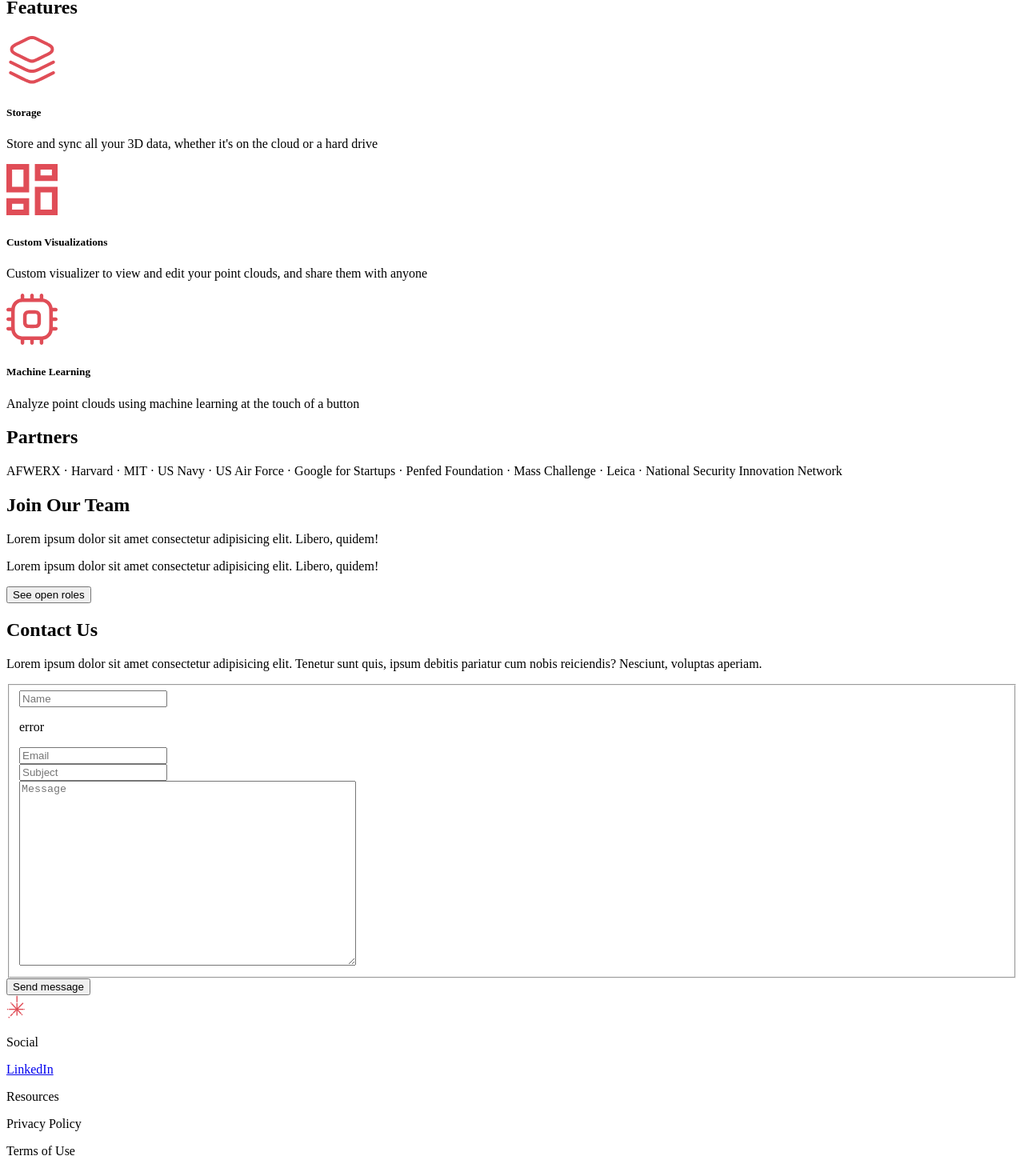
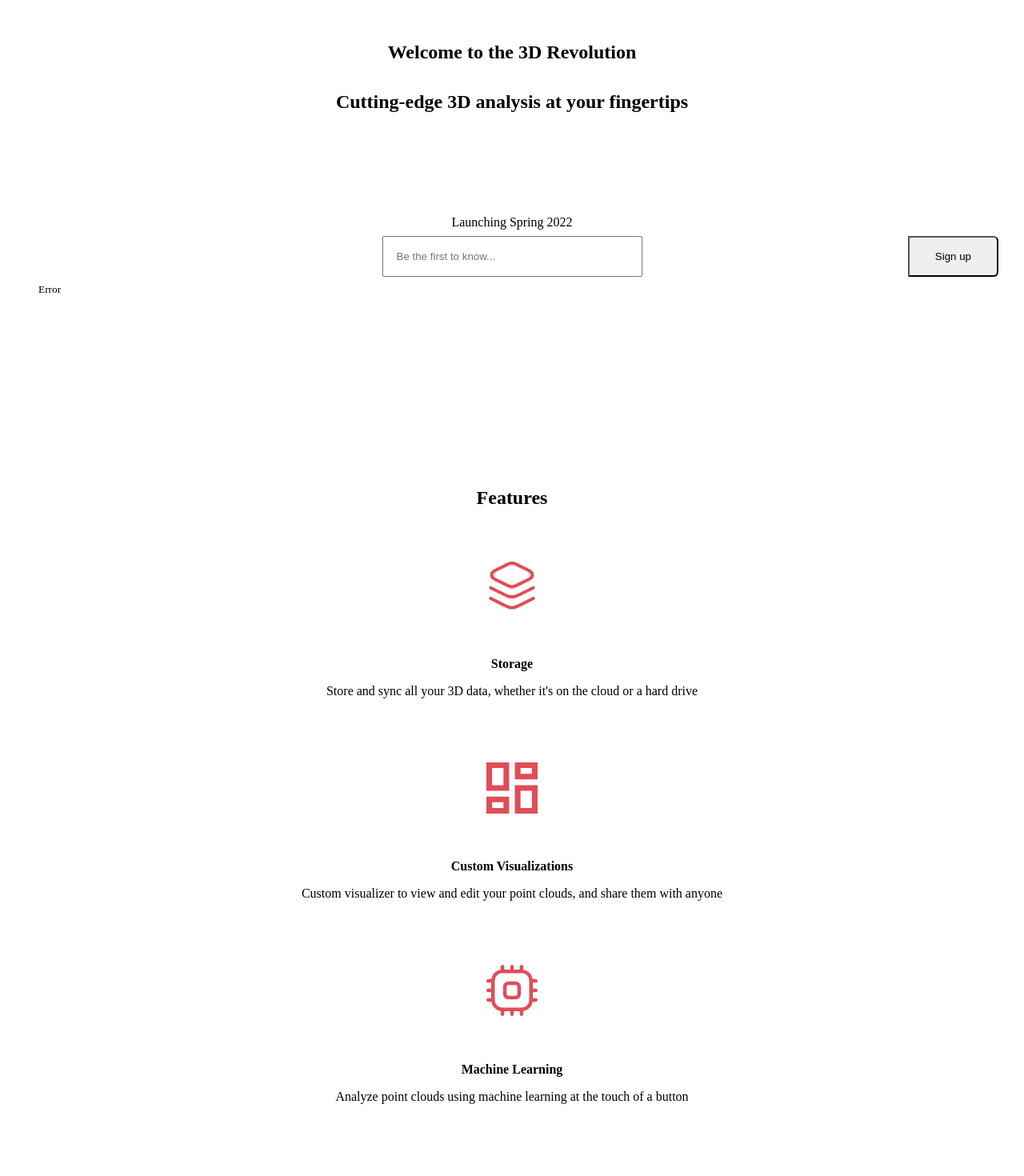
Before and after one commit to jljakin2/cd_viewer, a Next.js app in the folder landing-page/: page / in a window 1280 px wide. Shown: the part 219-1689 px from the top of the page at 80% size. Built offline with nearby package versions, Linux system fonts and the light colour scheme.

Commit message:
mobile base styles for all components

```diff
--- a/landing-page/components/ContactForm.js
+++ b/landing-page/components/ContactForm.js
@@ -1,8 +1,33 @@
 import styled from "styled-components";
+
+const FormStyles = styled.form`
+  background: var(--grey700);
+  border-radius: 0.375rem;
+
+  padding: 2rem 1.5rem;
+
+  & .form-control:not(:last-child) {
+    margin-bottom: 2rem;
+  }
+
+  .form-control {
+    position: relative;
+  }
+
+  small {
+    position: absolute;
+    bottom: -1.25rem;
+    left: 1rem;
+  }
+
+  fieldset {
+    margin-bottom: 3rem;
+  }
+`;
 
 export default function ContactForm() {
   return (
-    <form>
+    <FormStyles>
       <fieldset>
         <div className="form-control">
           <input
@@ -13,7 +38,7 @@ export default function ContactForm() {
             //   onChange={handleChange}
           />
           {/* {errors.name && <Error>{errors.name}</Error>} */}
-          <p className="body--small">error</p>
+          <small className="body--small error">error</small>
         </div>
         <div className="form-control">
           <input
@@ -38,7 +63,7 @@ export default function ContactForm() {
         <div className="form-control">
           <textarea
             placeholder="Message"
-            rows="15"
+            rows="10"
             cols="50"
             name="message"
             // value={values.message}
@@ -54,6 +79,6 @@ export default function ContactForm() {
         )} */}
         Send message
       </button>
-    </form>
+    </FormStyles>
   );
 }
--- a/landing-page/components/FeatureCard.js
+++ b/landing-page/components/FeatureCard.js
@@ -4,15 +4,30 @@ import StorageIcon from "./Icons/StorageIcon";
 import VisualizationIcon from "./Icons/VisualizationIcon";
 import MachineLearningIcon from "./Icons/MachineLearningIcon";
 
+const CardStyles = styled.div`
+  width: 70%;
+
+  svg {
+    margin-bottom: 2rem;
+  }
+
+  h4 {
+    margin-bottom: 1rem;
+  }
+
+  p {
+    color: var(--grey400);
+  }
+`;
 export default function FeatureCard({ title, description, icon }) {
   return (
-    <div>
+    <CardStyles>
       {icon === 1 && <StorageIcon />}
       {icon === 2 && <VisualizationIcon />}
       {icon === 3 && <MachineLearningIcon />}
-      <h5>{title}</h5>
+      <h4>{title}</h4>
       <p className="body--regular">{description}</p>
-    </div>
+    </CardStyles>
   );
 }
 
--- a/landing-page/components/HeroProductPreview.js
+++ /dev/null
@@ -1,5 +0,0 @@
-import styled from "styled-components";
-
-export default function HeroProductPreview() {
-  return <div>Product Preview</div>;
-}
--- a/landing-page/components/Icons/FullLogo.js
+++ b/landing-page/components/Icons/FullLogo.js
@@ -3,8 +3,8 @@ import styled from "styled-components";
 export default function FullLogo() {
   return (
     <svg
-      width="135"
-      height="30"
+      width="185"
+      height="40"
       viewBox="0 0 135 30"
       fill="none"
       xmlns="http://www.w3.org/2000/svg">
--- a/landing-page/pages/index.js
+++ b/landing-page/pages/index.js
@@ -1,12 +1,202 @@
 import Head from "next/head";
 import Link from "next/link";
+import styled from "styled-components";
 
 import ContactForm from "../components/ContactForm";
 import FeatureCard from "../components/FeatureCard";
-import HeroProductPreview from "../components/HeroProductPreview";
 import FullLogo from "../components/Icons/FullLogo";
 
 import { features } from "../lib/config";
+
+const MainStyles = styled.main`
+  padding: 0 1.5rem 4rem 1.5rem;
+
+  & section:not(:last-child, :first-child) {
+    margin-bottom: 10rem;
+  }
+
+  .section-title {
+    text-align: center;
+
+    position: relative;
+
+    margin-bottom: 4rem;
+  }
+
+  .section-title::after {
+    content: "";
+    background: var(--primary);
+
+    position: absolute;
+    bottom: -0.5rem;
+    left: 50%;
+    transform: translateX(-50%);
+
+    width: 4rem;
+    height: 0.25rem;
+  }
+`;
+
+const HeroStyles = styled.section`
+  text-align: center;
+
+  display: flex;
+  flex-direction: column;
+  /* align-items: center; */
+  justify-content: center;
+
+  width: 100%;
+  height: 100vh;
+
+  h1 {
+    margin-bottom: 1rem;
+  }
+
+  h2 {
+    color: var(--grey200);
+
+    margin-bottom: 7rem;
+  }
+
+  p {
+    margin-bottom: 0.5rem;
+  }
+
+  form {
+    position: relative;
+  }
+
+  input {
+    padding: 1rem 8rem 1rem 1rem;
+  }
+
+  #signup-btn {
+    border-radius: 0 0.375rem 0.375rem 0;
+
+    position: absolute;
+    top: 0;
+    right: 0;
+
+    padding: 1rem 2rem;
+  }
+
+  small {
+    position: absolute;
+    bottom: -1.5rem;
+    left: 1rem;
+  }
+`;
+
+const FeaturesStyles = styled.section`
+  text-align: center;
+
+  width: 100%;
+
+  & div:not(:last-child) {
+    margin-bottom: 4rem;
+  }
+
+  .card-container {
+    display: flex;
+    flex-direction: column;
+    align-items: center;
+  }
+`;
+
+const PartnerStyles = styled.section`
+  text-align: center;
+
+  p {
+    color: var(--grey300);
+  }
+`;
+
+const ApplyStyles = styled.section`
+  text-align: center;
+
+  & *:not(:last-child) {
+    margin-bottom: 2rem;
+  }
+
+  p {
+    color: var(--grey300);
+  }
+
+  button {
+    width: 50%;
+  }
+`;
+
+const ContactStyles = styled.section`
+  .body--regular {
+    text-align: center;
+  }
+
+  button {
+    width: 100%;
+  }
+
+  p {
+    color: var(--grey300);
+
+    margin-bottom: 3rem;
+  }
+`;
+
+const FooterStyles = styled.footer`
+  background: var(--grey700);
+  text-align: center;
+
+  display: flex;
+  flex-direction: column;
+  align-items: center;
+
+  padding: 2rem 1.5rem;
+
+  .footer-section:not(:last-child) {
+    margin-bottom: 2rem;
+  }
+
+  svg {
+    margin-bottom: 1.5rem;
+  }
+
+  .body--large {
+    margin-bottom: 0.5rem;
+  }
+
+  .link {
+    text-decoration: none;
+    color: var(--grey300);
+    cursor: pointer;
+
+    position: relative;
+
+    transition: all 0.2s ease-out;
+
+    /* &::after {
+      content: "";
+      background: var(--white);
+
+      position: absolute;
+      bottom: -0.25rem;
+      left: 50%;
+      transform: translateX(-50%);
+      transition: all 0.2s ease-out;
+
+      width: 0%;
+      height: 1px;
+    } */
+
+    &:hover {
+      color: var(--white);
+    }
+
+    /* &:hover &::after {
+      width: 100%;
+    } */
+  }
+`;
 
 export default function Home() {
   const renderedFeatures = features.map(feature => {
@@ -27,10 +217,8 @@ export default function Home() {
         <link rel="icon" href="/favicon.ico" />
       </Head>
 
-      <main>
-        <section>
-          <HeroProductPreview />
-
+      <MainStyles>
+        <HeroStyles id="hero">
           <h1 className="display">
             Welcome to the <span className="highlight-text">3D Revolution</span>
           </h1>
@@ -39,27 +227,28 @@ export default function Home() {
           </h2>
           <p className="body--regular">Launching Spring 2022</p>
           <form>
-            <input type="email" />
-            <button>Sign up</button>
+            <input type="email" placeholder="Be the first to know..." />
+            <button id="signup-btn">Sign up</button>
+            <small className="body--small error">Error</small>
           </form>
-        </section>
+        </HeroStyles>
 
-        <section id="features">
-          <h1 className="heading">Features</h1>
-          {renderedFeatures}
-        </section>
+        <FeaturesStyles id="features">
+          <h1 className="heading section-title">Features</h1>
+          <div className="card-container">{renderedFeatures}</div>
+        </FeaturesStyles>
 
-        <section id="partners">
-          <h1 className="heading">Partners</h1>
+        <PartnerStyles id="partners">
+          <h1 className="heading section-title">Partners</h1>
           <p className="body--regular">
             AFWERX · Harvard · MIT · US Navy · US Air Force · Google for
             Startups · Penfed Foundation · Mass Challenge · Leica · National
             Security Innovation Network
           </p>
-        </section>
+        </PartnerStyles>
 
-        <section id="apply">
-          <h1 className="heading">Join Our Team</h1>
+        <ApplyStyles id="apply">
+          <h1 className="heading section-title">Join Our Team</h1>
           <p className="body--regular">
             Lorem ipsum dolor sit amet consectetur adipisicing elit. Libero,
             quidem!
@@ -71,40 +260,41 @@ export default function Home() {
           <a href="#">
             <button>See open roles</button>
           </a>
-        </section>
+        </ApplyStyles>
 
-        <section id="contact">
-          <h1 className="heading">Contact Us</h1>
+        <ContactStyles id="contact">
+          <h1 className="heading section-title">Contact Us</h1>
           <p className="body--regular">
             Lorem ipsum dolor sit amet consectetur adipisicing elit. Tenetur
             sunt quis, ipsum debitis pariatur cum nobis reiciendis? Nesciunt,
             voluptas aperiam.
           </p>
           <ContactForm />
-        </section>
-      </main>
+        </ContactStyles>
+      </MainStyles>
 
-      <footer>
+      <FooterStyles>
         <FullLogo />
 
         <div className="footer-section">
           <p className="body--large">Social</p>
-          <a href="https://www.linkedin.com/company/candelytics/">
-            <p className="body--regular">LinkedIn</p>
+          <a
+            href="https://www.linkedin.com/company/candelytics/"
+            className="link">
+            <p className="body--regular link">LinkedIn</p>
           </a>
         </div>
 
         <div className="footer-section">
           <p className="body--large">Resources</p>
-
           <Link href="/privacy">
-            <p className="body--regular">Privacy Policy</p>
+            <p className="body--regular link">Privacy Policy</p>
           </Link>
           <Link href="/terms">
-            <p className="body--regular">Terms of Use</p>
+            <p className="body--regular link">Terms of Use</p>
           </Link>
         </div>
-      </footer>
+      </FooterStyles>
     </>
   );
 }
```
Also changed, not shown: landing-page/components/Nav.js (+42 -4 lines), landing-page/components/Page.js (+2 -12 lines), landing-page/lib/handleEmail.js (added, +59 -0 lines), landing-page/theme/GlobalStyles.js (+75 -9 lines), landing-page/public/hero-bg.svg (added), 1 other file (tests, documents, lock files or other folders).
